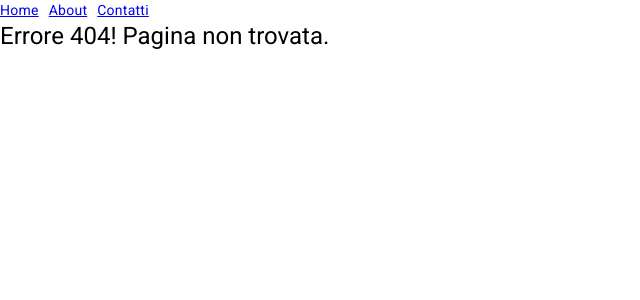
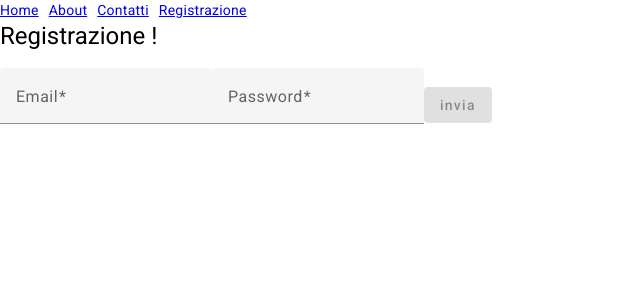
Before and after one commit to Castels88/Angular-corso, an Angular app: page /signup in a window 1280 px wide. Before the commit this address led to /404. Shown: the top 300 px of the page, without its empty margins (0-640 px from the left). Built offline with nearby package versions, Linux system fonts and the light colour scheme.

Commit message:
fine lezione

```diff
--- a/src/app/app-routing.module.ts
+++ b/src/app/app-routing.module.ts
@@ -6,13 +6,13 @@ import { ContattiComponent } from './componenti/contatti/contatti.component';
 import { ContattoComponent } from './componenti/contatto/contatto.component';
 import { NotfoundComponent } from './componenti/notfound/notfound.component';
 import { AuthGuard } from './auth/auth.guard';
+import { SignupComponent } from './componenti/signup/signup.component';
 
-//qui andiamo nella route dove vogliamo la guard
-//nel nostro caso andiamo su contatti e prima di children
-//
+//andiamo ad aggiungere la nuova route
 const routes: Routes = [
   { path: '', pathMatch: 'full', redirectTo: '/dashboard' },
   { path: 'dashboard', component: DashboardComponent },
+  { path: 'signup', component: SignupComponent },
   { path: 'about', component: AboutComponent },
   {
     path: 'contatti',
--- a/src/app/app.component.html
+++ b/src/app/app.component.html
@@ -6,5 +6,6 @@ andiamo ad implementare il form sulla dashboard=>
 <a routerLink="">Home</a>
 <a routerLink="about">About</a>
 <a routerLink="contatti">Contatti</a>
+<a routerLink="signup">Registrazione</a>
 
 <router-outlet></router-outlet>
--- a/src/app/app.module.ts
+++ b/src/app/app.module.ts
@@ -17,6 +17,7 @@ import { ContattiComponent } from './componenti/contatti/contatti.component';
 import { ContattoComponent } from './componenti/contatto/contatto.component';
 import { NotfoundComponent } from './componenti/notfound/notfound.component';
 import { HttpClientModule } from '@angular/common/http';
+import { SignupComponent } from './componenti/signup/signup.component';
 @NgModule({
   declarations: [
     AppComponent,
@@ -26,6 +27,7 @@ import { HttpClientModule } from '@angular/common/http';
     ContattiComponent,
     ContattoComponent,
     NotfoundComponent,
+    SignupComponent,
   ],
   imports: [
     BrowserModule,
--- a/src/app/auth/auth.service.ts
+++ b/src/app/auth/auth.service.ts
@@ -1,17 +1,23 @@
+import { HttpClient } from '@angular/common/http';
 import { Injectable } from '@angular/core';
 
 @Injectable({
   providedIn: 'root',
 })
-
-//creaimo la nostra variabile e la associamo ad una funzione
-//torniamo al nostro html =>
 export class AuthService {
   isLoggedIn: false;
-
-  constructor() {}
+  url =
+    'https://identitytoolkit.googleapis.com/v1/accounts:signUp?key=AIzaSyDZLPM-SAjl0omQYXNE4RFGOtFFkh334d4';
+  constructor(private http: HttpClient) {}
 
   isAuthenticated() {
     return this.isLoggedIn;
   }
+  //adesso dobbiamo creare il nostro signUp metodo .
+  //dobbiamo richiamare il nostro http metodo
+  //per quanto riguardo url dobbiamo prendere quello dalla
+  //documentazione di firebase
+  signUp(body: {}) {
+    return this.http.post(this.url, body);
+  }
 }
--- /dev/null
+++ b/src/app/componenti/signup/signup.component.html
@@ -0,0 +1,19 @@
+<h1>Registrazione !</h1>
+<!--4) adesso che il form è fatto andiamo nel signup.ts
+a gestire onsubmit=>
+5) adesso che il form funziona andiamo su firebase nel
+browser e andiamo a creare l autenticazione
+6)adesso che anche firebase è fatto andiamo nel
+nostro auth servizio=> -->
+<form #homeform="ngForm" (ngSubmit)="onSubmit(homeform)">
+  <mat-form-field appearance="fill">
+    <mat-label>Email</mat-label>
+    <input matInput type="email" name="email" ngModel required>
+  </mat-form-field>
+  <mat-form-field appearance="fill">
+    <mat-label>Password</mat-label>
+    <input matInput type="password" name="password" ngModel required>
+  </mat-form-field>
+
+  <button mat-raised-button color="primary" type="submit" [disabled]="!homeform.valid">invia</button>
+</form>
--- /dev/null
+++ b/src/app/componenti/signup/signup.component.ts
@@ -0,0 +1,28 @@
+import { Component, OnInit } from '@angular/core';
+import { NgForm } from '@angular/forms';
+import { AuthService } from 'src/app/auth/auth.service';
+
+@Component({
+  selector: 'app-signup',
+  templateUrl: './signup.component.html',
+  styleUrls: ['./signup.component.css'],
+})
+export class SignupComponent implements OnInit {
+  constructor(private authService: AuthService) {}
+  ngOnInit(): void {}
+  //mandiamo a console i dati
+  onSubmit(form: NgForm) {
+    const email = form.value.email;
+    const password = form.value.password;
+    this.authService
+      .signUp({
+        email: email,
+        password: password,
+        returnSecureToken: true,
+      })
+      .subscribe((data) => {
+        console.log(data);
+      });
+    form.reset();
+  }
+}
```
Also changed, not shown: src/app/componenti/dashboard/dashboard.component.html (+7 -1 lines), src/app/componenti/signup/signup.component.css (added), 1 other file (tests, documents, lock files or other folders).
